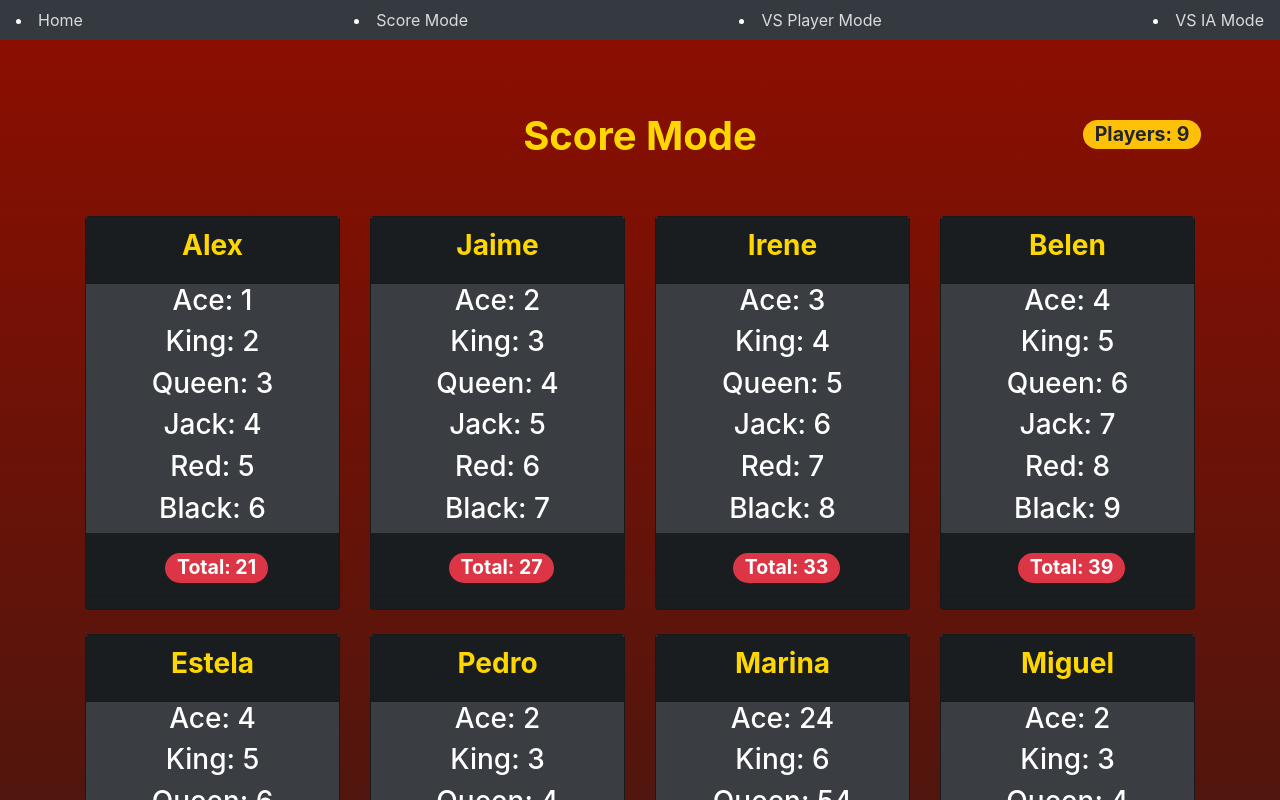
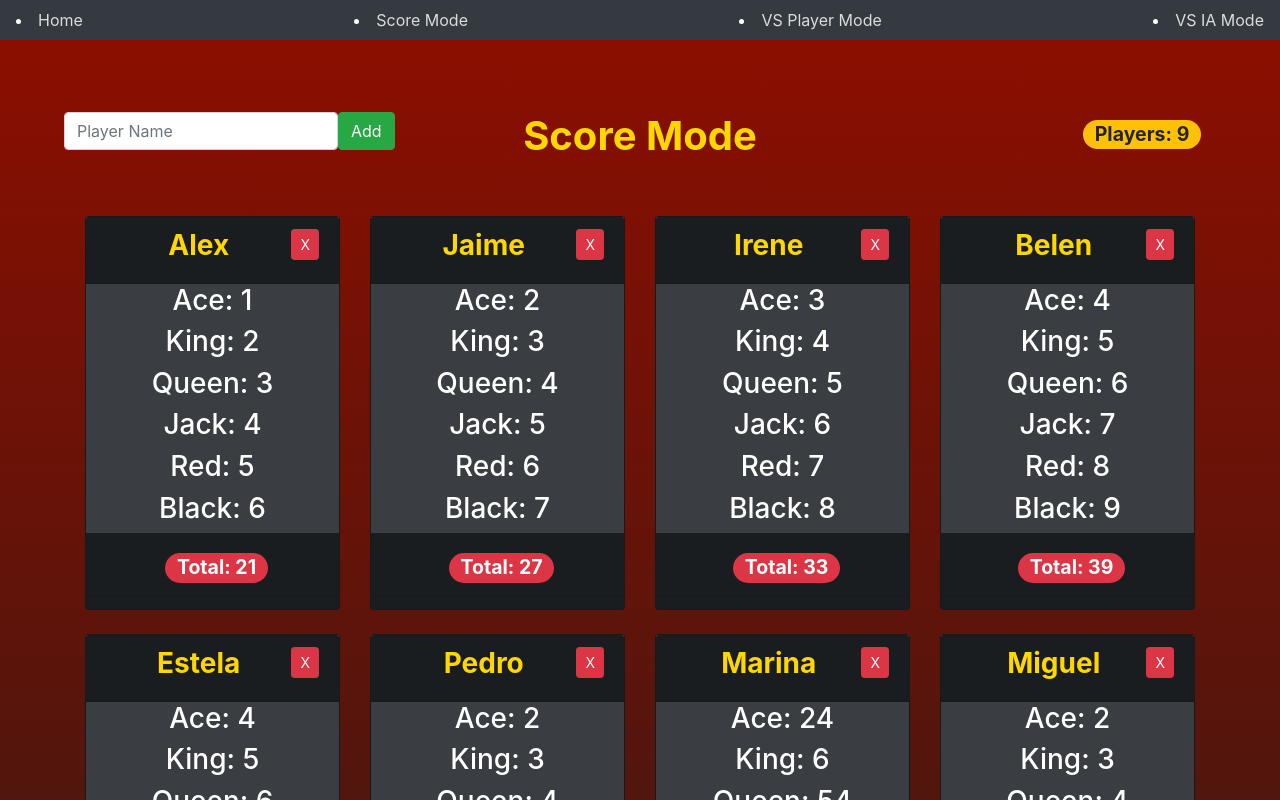
Before and after one commit to AlexTheMagnus/DBR, a React (Create React App) app: page /score in a window 1280 px wide. Shown: the top 800 px of the page. Built offline with nearby package versions, Linux system fonts and the light colour scheme.

Commit message:
Added way to add player with a bug (must be fixed)

```diff
--- /dev/null
+++ b/src/components/Score/AddCard.js
@@ -0,0 +1,67 @@
+import React, { Component } from 'react';
+
+class AddCard extends Component {
+    constructor() {
+        super();
+        this.state = {
+            player: '',
+            ace: '',
+            king: '',
+            queen: '',
+            jack: '',
+            red: '',
+            black: ''
+        };
+        this.handleInputChange = this.handleInputChange.bind(this);
+        this.handleSubmit = this.handleSubmit.bind(this);
+    }
+
+    handleSubmit(e) {
+      e.preventDefault();
+      this.props.onAddCard(this.state);
+      this.setState({
+          player: '',
+          ace: '',
+          king: '',
+          queen: '',
+          jack: '',
+          red: '',
+          black: ''
+      });
+    }
+
+    handleInputChange(e) {
+      const {value, name} = e.target;
+      console.log(value, name);
+      this.setState({
+        [name]: value
+      });
+    }
+
+
+
+    render() {
+    return (
+        <div className="float-left">
+            <form onSubmit={this.handleSubmit} className="row  align-items-start">
+                <div className="form-group">
+                    <input
+                        type="text"
+                        name="PlayerName"
+                        className="form-control"
+                        value={this.state.player}
+                        onChange={this.handleInputChange}
+                        placeholder="Player Name"
+                    />
+                </div>
+                <button type="submit" className="btn btn-success">
+                    Add
+                </button>
+            </form>
+        </div>
+    )
+  }
+
+}
+
+export default AddCard;
--- a/src/components/Score/index.js
+++ b/src/components/Score/index.js
@@ -2,6 +2,8 @@ import React, { Component } from 'react';
 
 import { scores } from '../../score.json'
 //console.log(score);
+
+import AddCard from './AddCard';
 
 class Score extends Component {
     constructor() {
@@ -9,8 +11,26 @@ class Score extends Component {
         this.state = {
             scores //Es lo mimso que "score: score"
         }
+        this.handleAddCard = this.handleAddCard.bind(this);
+    }
+    //Delete player
+    removeCard(index){
+        this.setState({
+            scores: this.state.scores.filter((j, i) => {
+                return i !== index
+            })
+        })
     }
 
+    //Add player
+    handleAddCard(score) {
+        this.setState({
+            scores: [...this.state.scores, score]
+        })
+    }
+
+
+    //Generate cards
     render() {
         //console.log(this.state.score);
         const scores = this.state.scores.map((score, i) => {
@@ -19,7 +39,10 @@ class Score extends Component {
                     <div className="card mt-4" style={{ background: '#1A1D20' }}>
                         <div className="card-title text-center" style={{ background: '#3a3d41' }}>
                             <div className="card-header" style={{ background: '#1A1D20' }}>
-                                <h3 style={{ color: 'gold' }}><strong>{score.player}</strong></h3>
+                                        <button className="btn btn-danger btn-sm float-right" onClick={this.removeCard.bind(this, i)}>
+                                            X
+                                        </button>
+                                        <h3 style={{ color: 'gold' }}><strong>{score.player}</strong></h3>
                             </div>
                             <h3 style={{ color: 'f1f1f1' }}>Ace: {score.ace}</h3>
                             <h3 style={{ color: 'f1f1f1' }}>King: {score.king}</h3>
@@ -38,12 +61,16 @@ class Score extends Component {
             )
         })
 
-
+        //Score main
         return (
             <div className="Score mt-4">
                 <header className="App-header">
                     <div className="row mt-4" style={{ width: "100%" }}>
-                        <div className="col mt-4"/>
+                        <div className="col mt-4">
+                            <span>
+                                <AddCard onAddCard={this.handleAddCard}></AddCard>
+                            </span>
+                        </div>
                         <div className="col mt-4">
                             <h1 style={{ color: 'gold' }}><strong>Score Mode</strong></h1>
                         </div>
```
Also changed, not shown: src/components/Score/editableField.js (added, +35 -0 lines).
